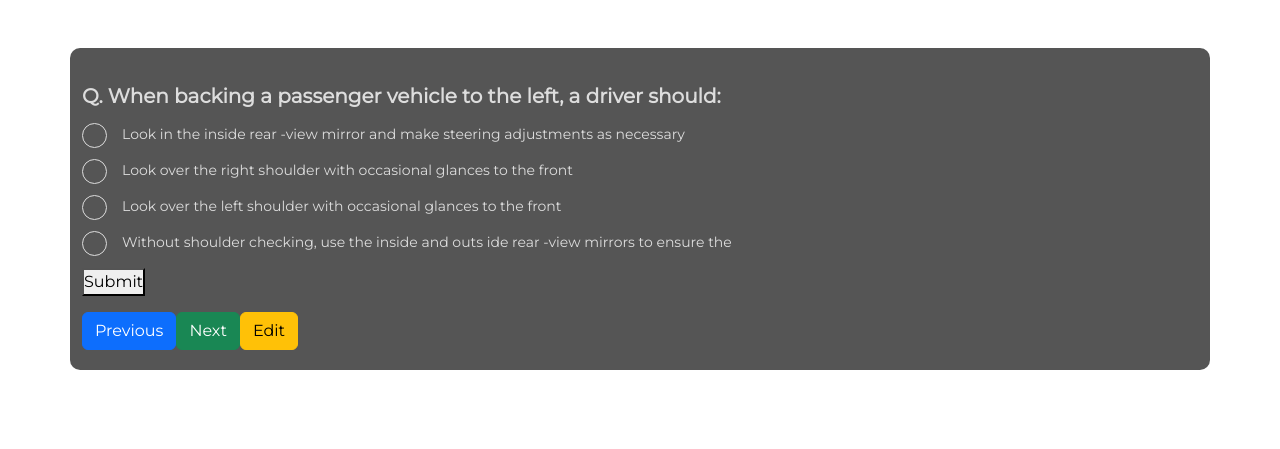
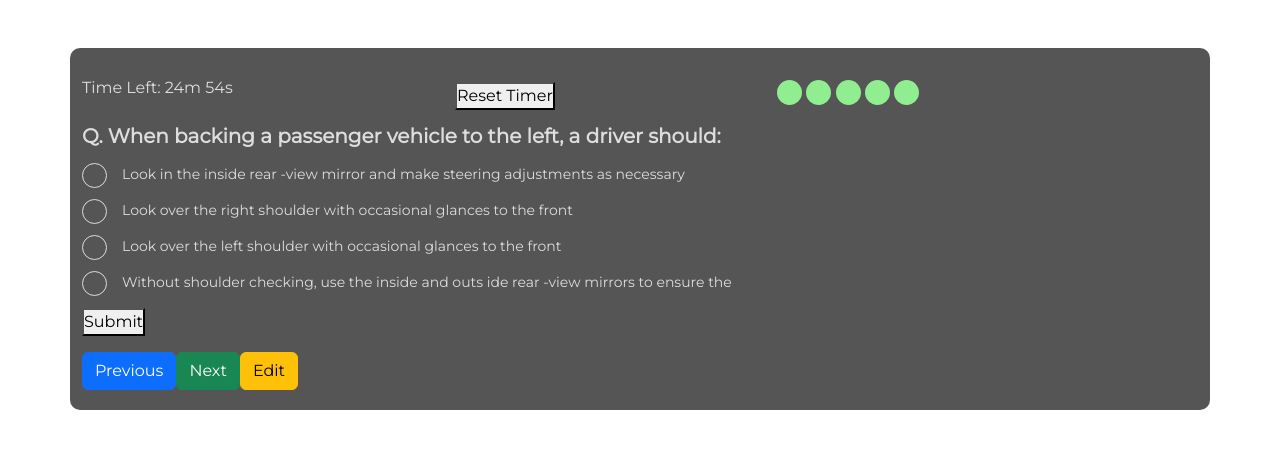
Before and after one commit to zverchyk/Driver_test, a Flask app: page /quiz/1 in a window 1280 px wide. Shown: the top 449 px of the page. Run offline with Flask 3, Linux system fonts and the light colour scheme; data comes from the database, SQL or seed files in the repository; some libraries are stand-ins or nearby versions.

Commit message:
timer, dots, right answers

```diff
--- a/form.py
+++ b/form.py
@@ -5,7 +5,7 @@ from wtforms.validators import DataRequired, URL
 
 class QuestionForm(FlaskForm):
     csrf_token = HiddenField()
-    question = StringField('Question', validators=[validators.length(max=500)])
+    question = StringField('Question', validators=[validators.length(max=1000)])
     answer_1 = StringField('First answer', validators=[validators.length(max=500)])
     answer_2 = StringField('Second answer', validators=[validators.length(max=500)])
     answer_3 = StringField('Third answern', validators=[validators.length(max=500)])
--- a/main.py
+++ b/main.py
@@ -1,4 +1,4 @@
-from flask import Flask, abort, render_template, redirect, url_for, flash, request, session
+from flask import Flask, abort, render_template, redirect,jsonify, url_for, flash, request, session
 from flask_sqlalchemy import SQLAlchemy
 from sqlalchemy.orm import relationship, DeclarativeBase, Mapped, mapped_column
 from sqlalchemy import Integer, String, Text, distinct
@@ -8,6 +8,16 @@ from flask_bootstrap import Bootstrap5
 import json
 from form import QuestionForm, StartForm
 import random as r
+import threading
+from time import sleep
+
+#offset-aware datetime
+import pytz
+from datetime import datetime, timedelta
+
+#allowed time in minutes
+ALLOWED_TIME =  25
+# Function to decrement the timer value and update it
 
 app = Flask(__name__)
 #config paths
@@ -35,7 +45,7 @@ class Question(db.Model):
     correct = db.Column(String())
     image = db.Column(String())
 
-
+#uploads data to sql
 def upload_data():
     with app.app_context():
         db.create_all()
@@ -69,7 +79,14 @@ def start():
     form = StartForm()
     print(form.validate_on_submit())
     if request.method == "POST":
-        session.clear()
+        # session.clear()
+            # Start the timer thread
+        # timer_thread = threading.Thread(target=countdown, args= (result_queue))
+        # timer_thread.start()
+        session['start_time'] = datetime.now(pytz.UTC)
+        session['update_website_time'] = True
+
+
         return redirect(url_for('next_question'))
     return render_template('start.html', form= form)
 
@@ -77,11 +94,42 @@ def start():
 def quiz(number):
     result = db.session.execute(db.select(Question))
     questions = result.scalars().all()
+    previous_questions = session.get('previous_questions', [])
+    update_website_time = session.get('update_website_time', False)
+    dot_list = session.get('dot_list', ["green_dot" for x in range(5)])
+    print("fjf", update_website_time)
+    if update_website_time:
+        data= {"update": True}
+        session['update_website_time'] = False
+    else:
+        data= {"update": False}
 
+    print('ff', data)
+    #timer settings
+    allowed_duration = timedelta(minutes=ALLOWED_TIME)
+    start_time = session.get('start_time', None)
+    now = datetime.now(pytz.UTC)
+    if start_time and now - start_time > allowed_duration:
+
+        return render_template('result.html', q= previous_questions)
+
+    print(start_time)
 
     question = questions[number]
+    if request.method == "POST":
+        selected_answer = str(request.form.get('answer'))
+        if selected_answer == question.correct:
+            print('it is correct answer', question.id)
+        else:
+            #search for first occurrence of value 'green_dot' and changes it to 'red_dot'
+            fisrt_occurrence = dot_list.index('green_dot')
+            dot_list[fisrt_occurrence] = 'red_dot'
+            session['dot_list'] = dot_list
+            print('you answer is written', question.id)
 
-    return render_template('index.html', question=question, number = number)
+        return redirect(url_for('next_question'))
+
+    return render_template('index.html', question=question, number = number, data_json=json.dumps(data), dot_list = dot_list)
 @app.route('/next_question')
 def next_question():
     result = db.session.execute(db.select(Question))
@@ -93,7 +141,8 @@ def next_question():
     if len(previous_questions) <= 0 or current_question_index +1 == len(previous_questions):
         number = get_random(all = len(questions) - 1, last = previous_questions)
         previous_questions.append(number)
-        current_question_index+=1
+        if current_question_index != 0:
+            current_question_index+=1
     else:
         number = previous_questions[current_question_index+1]
         current_question_index+=1
@@ -118,6 +167,11 @@ def previous_question(number):
     session['current_question_index'] = current_question_index
     session['previous_questions'] = previous_questions
     return redirect(url_for('quiz', number= number))
+
+@app.route('/update-time')
+def update_time():
+    time = {'change_time': True}
+    return jsonify(time)
 
 
 @app.route('/edit/<int:question_id>', methods =['GET', "POST"])
--- a/static/css/styles.css
+++ b/static/css/styles.css
@@ -82,6 +82,28 @@ body{
     padding: 5px 25px;
     background-color: #21bf73;
 }
+.green_dot {
+    height: 25px;
+    width: 25px;
+    background-color:lightgreen;
+    border-radius: 50%;
+    display: inline-block;
+  }
+.red_dot {
+    height: 25px;
+    width: 25px;
+    background-color:red;
+    border-radius: 50%;
+    display: inline-block;
+  }
+.time_mistakes{
+    display: flex;
+    align-items: center;
+    justify-content: space-between;
+
+    width:100%;
+
+}
 @media(max-width:576px){
     .question{
         width: 100%;
--- a/templates/index.html
+++ b/templates/index.html
@@ -4,35 +4,101 @@
     <meta charset="UTF-8">
     <meta name="viewport" content="width=device-width, initial-scale=1.0">
     <title>Drive Test</title>
-    <link
-    href="{{ url_for('static', filename='css/styles.css') }}"
-    rel="stylesheet"
-  />
+    <link   href="{{ url_for('static', filename='css/styles.css') }}"
+    rel="stylesheet"/>
+    <script type="text/javascript">
+
+    var change_time = false;
+    var dataFromServer = JSON.parse('{{ data_json|safe }}');
+    var change_time = dataFromServer["update"]
+
+        document.addEventListener('DOMContentLoaded', (event) => {
+            window.onload = function(){
+        document.getElementById("resetTimerButton").addEventListener("click", resetTimer);
+    }
+
+    function resetTimer() {
+    // Remove the countDownDate from localStorage
+    endTime = new Date().getTime() + (25 * 60 * 1000); // 25 minutes from now
+    localStorage.setItem('endTime', endTime);
+
+    // Additional actions, like resetting the timer display, can be added here
+    // For example, resetting the timer to "00:00:00"
+    document.getElementById("timer").innerHTML = "in progress";
+}
+        // Check if an end time is already set in localStorage, else set it for 25 minutes from now
+        var endTime =localStorage.getItem('endTime')
+        if (change_time){
+            endTime = new Date().getTime() + (25 * 60 * 1000); // 25 minutes from now
+            localStorage.setItem('endTime', endTime);
+        }
+        console.log(endTime)
+        console.log(change_time)
+        if (!endTime) {
+            endTime = new Date().getTime() + (25 * 60 * 1000); // 25 minutes from now
+            localStorage.setItem('endTime', endTime);
+        }
+        // Update the countdown every 1 second
+        var x = setInterval(function() {
+
+            // Get current time
+            var now = new Date().getTime();
+
+            // Calculate the distance between now and the end time
+            var distance = endTime - now;
+
+            // Time calculations for minutes and seconds
+            var minutes = Math.floor((distance % (1000 * 60 * 60)) / (1000 * 60));
+            var seconds = Math.floor((distance % (1000 * 60)) / 1000);
+
+            // Display the result in the element with id="timer"
+            document.getElementById("timer").innerHTML = minutes + "m " + seconds + "s ";
+
+            // If the countdown is finished, display a message
+            if (distance < 0) {
+                clearInterval(x);
+                document.getElementById("timer").innerHTML = "TIME UP";
+                localStorage.removeItem('endTime'); // Remove the saved end time
+            }
+        }, 1000);
+    });
+
+
+    </script>
   {{ bootstrap.load_css() }}
 </head>
 <body>
     <div class="container mt-sm-5 my-1">
         <div class="question ml-sm-5 pl-sm-5 pt-2">
+            <div class="time_mistakes">
+            <p>Time Left: <span id="timer" name = 'timer'></span></p>
+            <button id="resetTimerButton">Reset Timer</button>
+            <div class="mistakes">
+                {%for dot in dot_list%}
+                <div class="{{dot}}"></div>
+                {%endfor%}
+            </div>
+        </div>
             <div class="py-2 h5"><b>Q. {{question.question}}</b></div>
             {%if question.image != 'None' %}
-            <img src="/static/img/{{question.id}}.png" alt="not found">
+            <img src="/static/img/{{question.image}}.png" alt="{{question.id}}">
             {%endif%}
             <div class="ml-md-3 ml-sm-3 pl-md-5 pt-sm-0 pt-3" id="options">
-                <form action="">
+                <form action="{{url_for('quiz', number= number)}}", method="POST">
                 <label class="options">{{question.answer_1}}
-                    <input type="radio" name="radio">
+                    <input type="radio" name="answer" value="0">
                     <span class="checkmark"></span>
                 </label>
                 <label class="options">{{question.answer_2}}
-                    <input type="radio" name="radio">
+                    <input type="radio" name="answer" value="1">
                     <span class="checkmark"></span>
                 </label>
                 <label class="options">{{question.answer_3}}
-                    <input type="radio" name="radio">
+                    <input type="radio" name="answer" value="2">
                     <span class="checkmark"></span>
                 </label>
                 <label class="options">{{question.answer_4}}
-                    <input type="radio" name="radio">
+                    <input type="radio" name="answer" value="3">
                     <span class="checkmark"></span>
                 </label>
                 <button type="submit">Submit</button>
@@ -51,6 +117,7 @@
             </div>
         </div>
     </div>
+
     <script src="https://cdnjs.cloudflare.com/ajax/libs/jquery/3.2.1/jquery.min.js"></script>
     <script src="https://stackpath.bootstrapcdn.com/bootstrap/4.0.0/js/bootstrap.bundle.min.js"></script>
     <script src="https://maxcdn.bootstrapcdn.com/bootstrap/4.0.0/css/bootstrap.min.css"></script>
```
Also changed, not shown: templates/result.html (added, +11 -0 lines).
